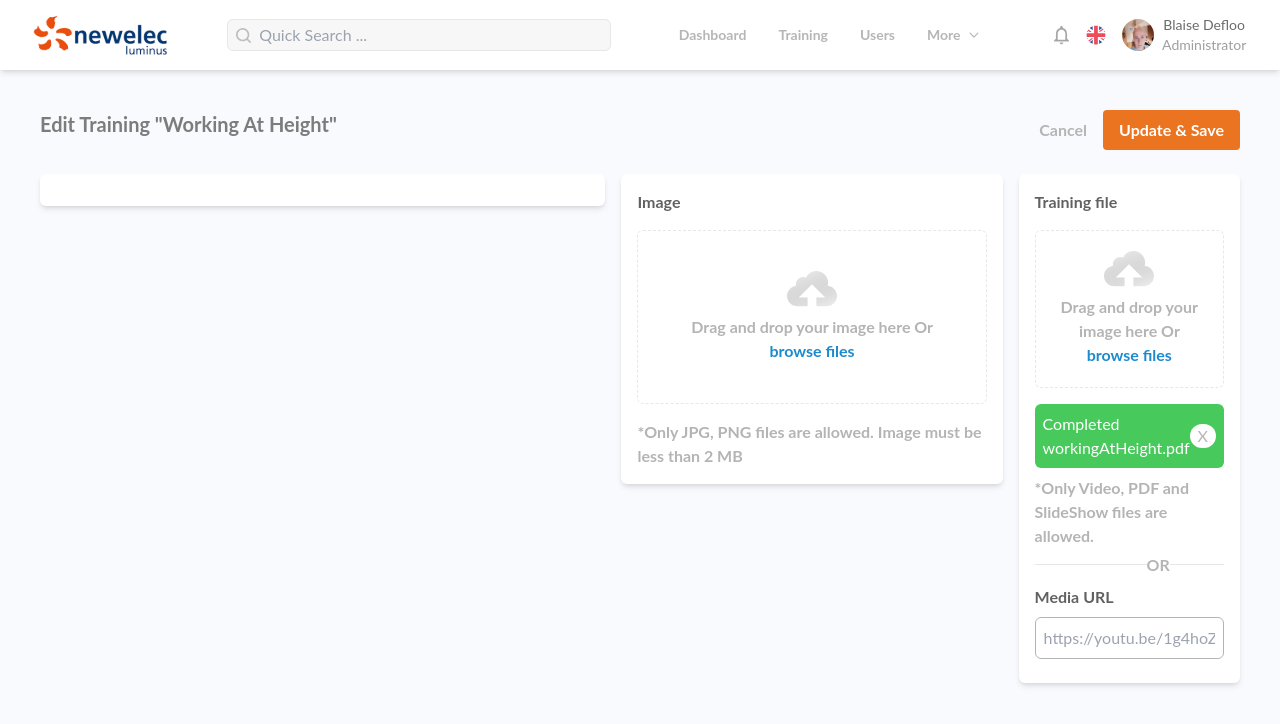
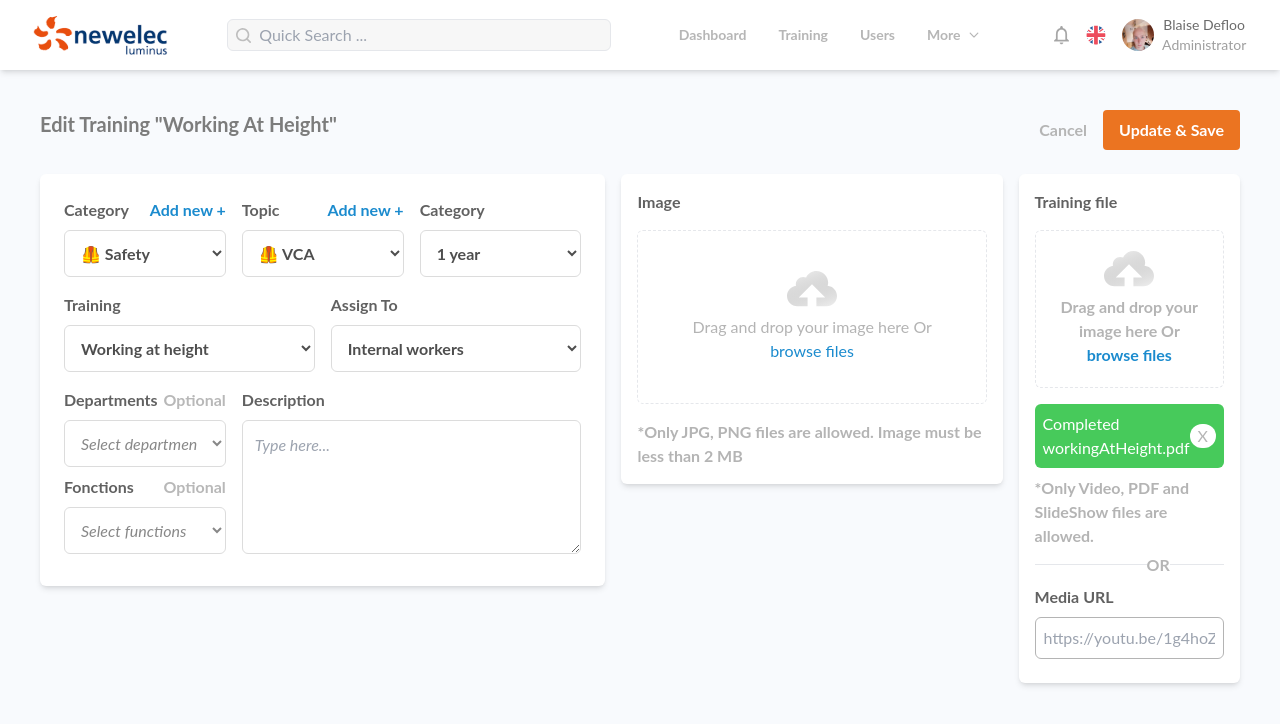
Before and after one commit to oldProjectss/Imense, a React (Vite) app: page / in a window 1280 px wide. Shown: the top 724 px of the page. Built offline with nearby package versions, Linux system fonts and the light colour scheme.

Commit message:
Create the Training section

```diff
--- a/index.html
+++ b/index.html
@@ -4,6 +4,7 @@
     <meta charset="UTF-8" />
     <link rel="icon" type="image/svg+xml" href="/vite.svg" />
     <meta name="viewport" content="width=device-width, initial-scale=1.0" />
+    <link rel="preload" href="https://pro.fontawesome.com/releases/v6.0.0-beta3/css/all.css" as="style" onload="this.onload=null;this.rel='stylesheet'" />
     <title>Imense Dashboard | Vite + React</title>
   </head>
   <body>
--- a/src/components/Training.jsx
+++ b/src/components/Training.jsx
@@ -1,15 +1,110 @@
 import React from 'react';
 import upload from '../assets/img/photo_upload.svg';
+import safety from '../assets/img/securitytraining1.svg';
 
 const Training = () => {
   return (
-    <div className="flex justify-center items-start my-4 h-max">
-      <div className="bg-white shadow shadow-md p-4 rounded-md mr-2 w-3/4 h-full"></div>
+    <div className="inline-flex justify-center items-start my-4 h-max">
+      <div className="bg-white shadow shadow-md p-4 rounded-md mr-2 w-3/4 h-full">
+        <div className="flex my-2">
+          <div className="flex flex-col w-full items-between px-2">
+            <div className="flex justify-between font-bold">
+              <p className="text-[#616161] font-bold">Category</p>
+              <a className="text-[#1b8bce]" href="#">
+                Add new +
+              </a>
+            </div>
+            <select className="w-full border border-[#dcdcdc] text-[#4e4e4e] bg-transparent font-bold rounded-md p-3 my-2">
+              <option value="1">🦺 Safety</option>
+              <option value="2">🦺 Safety 2</option>
+              <option value="3">🦺 Safety 3</option>
+            </select>
+          </div>
+          <div className="flex flex-col w-full items-between px-2">
+            <div className="flex justify-between font-bold">
+              <p className="text-[#616161] font-bold">Topic</p>
+              <a className="text-[#1b8bce]" href="#">
+                Add new +
+              </a>
+            </div>
+            <select className="w-full border border-[#dcdcdc] text-[#4e4e4e] bg-transparent font-bold rounded-md p-3 my-2">
+              <option value="1">🦺 VCA</option>
+              <option value="2">🦺 VCA 2</option>
+              <option value="3">🦺 VCA 3</option>
+            </select>
+          </div>
+          <div className="flex flex-col w-full items-between px-2">
+            <p className="text-[#616161] font-bold">Category</p>
+            <select className="w-full border border-[#dcdcdc] text-[#4e4e4e] bg-transparent font-bold rounded-md p-3 my-2">
+              <option value="1">1 year</option>
+              <option value="2">2 years</option>
+              <option value="3">3 years</option>
+            </select>
+          </div>
+        </div>
+        <div className="flex w-full my-2">
+          <div className="flex flex-col w-full items-between px-2 w-2/3">
+            <p className="text-[#616161] font-bold">Training</p>
+            <select className="w-full border border-[#dcdcdc] text-[#4e4e4e] bg-transparent font-bold rounded-md p-3 my-2">
+              <option value="1">Working at height</option>
+              <option value="2">Working at height 2</option>
+              <option value="3">Working at height 3</option>
+            </select>
+          </div>
+          <div className="flex flex-col w-full items-between px-2 w-1/3">
+            <p className="text-[#616161] font-bold">Assign To</p>
+            <select className="w-full border border-[#dcdcdc] text-[#4e4e4e] bg-transparent font-bold rounded-md p-3 my-2">
+              <option value="1">Internal workers</option>
+              <option value="2">Internal workers 2</option>
+              <option value="3">Internal workers 3</option>
+            </select>
+          </div>
+        </div>
+        <div className="flex w-full my-2">
+          <div className="flex flex-col w-1/3">
+            <div className="flex flex-col w-full items-between px-2">
+              <div className="flex justify-between font-bold">
+                <p className="text-[#616161] font-bold">Departments</p>
+                <p className="text-[#b8b8b8]">Optional</p>
+              </div>
+              <select className="w-full border border-[#dcdcdc] text-[#888] italic bg-transparent rounded-md p-3 my-2">
+                <option value="" disabled selected>
+                  Select departments
+                </option>
+                <option value="1">🦺 Safety</option>
+                <option value="2">🦺 Safety 2</option>
+                <option value="3">🦺 Safety 3</option>
+              </select>
+            </div>
+            <div className="flex flex-col w-full items-between px-2">
+              <div className="flex justify-between font-bold">
+                <p className="text-[#616161] font-bold">Fonctions</p>
+                <p className="text-[#b8b8b8]">Optional</p>
+              </div>
+              <select className="w-full border border-[#dcdcdc] text-[#888] italic bg-transparent rounded-md p-3 my-2">
+                <option value="" disabled selected>
+                  Select functions
+                </option>
+                <option value="1">🦺 Safety</option>
+                <option value="2">🦺 Safety 2</option>
+                <option value="3">🦺 Safety 3</option>
+              </select>
+            </div>
+          </div>
+          <div className="flex w-2/3">
+            <div className="flex flex-col w-full items-between px-2">
+              <p className="text-[#616161] font-bold">Description</p>
+              <textarea className="w-full border border-[#dcdcdc] text-[#4e4e4e] italic bg-transparent rounded-md p-3 my-2 w-full h-full" placeholder="Type here..." />
+            </div>
+          </div>
+        </div>
+        {/* end */}
+      </div>
       <div className="bg-white shadow shadow-md p-4 rounded-md mx-2 w-2/4 h-full">
         <p className="text-[#616161] font-bold">Image</p>
         <div className="flex flex-col justify-center items-center border border-dashed p-10 my-4 rounded-md">
           <img className="mb-2" src={upload} alt="placeholder" />
-          <p className="text-[#b4b4b4] font-bold text-center">
+          <p className="text-[#b4b4b4] text-center">
             Drag and drop your image here Or{' '}
             <a className="text-[#1b8bce]" href="#">
               browse files
```
